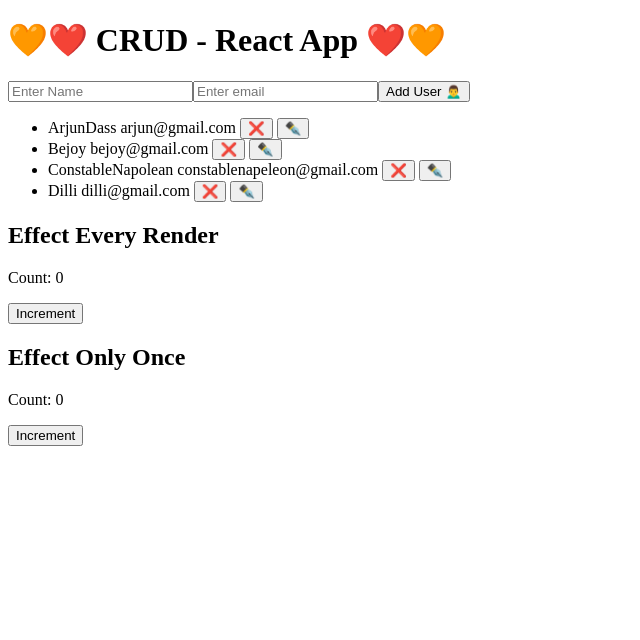
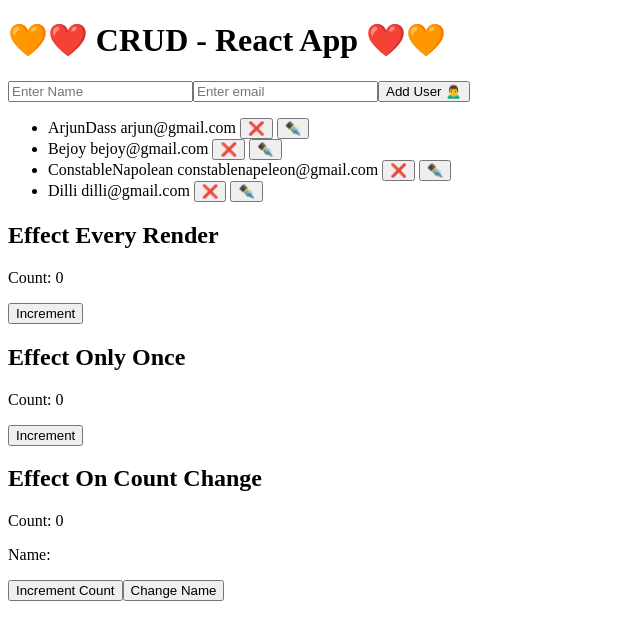
Before and after one commit to Hari-Learn/crud-app, a React (Vite) app: page / in a window 1280 px wide. Shown: the top 640 px of the page, without its empty margins (0-640 px from the left). Built offline with nearby package versions, Linux system fonts and the light colour scheme.

Commit message:
used useEffect when state or props changes

```diff
--- a/src/App.jsx
+++ b/src/App.jsx
@@ -7,6 +7,7 @@ import UserForm from './comp/UserForm'
 import UserEffectDemo from './comp/UserEffectDemo'
 import UseEffectWithoutDependencyArray from './comp/UseEffectWithoutDependencyArray'
 import UseEffectEmptyArray from './comp/UseEffectEmptyArray'
+import UseEffectWhenStateChange from './comp/UseEffectWhenStateChange'
 
 
 function App() {
@@ -66,6 +67,8 @@ function App() {
 
 
       <UseEffectEmptyArray></UseEffectEmptyArray>
+
+      <UseEffectWhenStateChange></UseEffectWhenStateChange>
     </>
   )
 }
--- a/src/comp/UseEffectEmptyArray.jsx
+++ b/src/comp/UseEffectEmptyArray.jsx
@@ -19,3 +19,6 @@ const UseEffectEmptyArray = () => {
 }
 
 export default UseEffectEmptyArray
+
+//[] means “run once on mount.”
+//Updates to state or props do not trigger the effect again.
--- /dev/null
+++ b/src/comp/UseEffectWhenStateChange.jsx
@@ -0,0 +1,36 @@
+import React from "react";
+import { useEffect } from "react";
+import { useState } from "react";
+
+const UseEffectWhenStateChange = () => {
+    const [count, setCount] = useState(0);
+    const [name, setName] = useState("");
+
+  useEffect(() => {
+    console.log("Effect runs when 'count' changes:", count);
+  }, [count]);
+
+  useEffect(() => {
+    console.log("Effect runs when 'name' changes:", name);
+  }, [name]);
+
+  return (
+    <div>
+      <h2>Effect On Count Change</h2>
+      <p>Count: {count}</p>
+      <p>Name: {name}</p>
+      <button onClick={() => setCount(count + 1)}>Increment Count</button>
+      <button onClick={() => setName("John " + Math.random().toFixed(2))}>
+        Change Name
+      </button>
+    </div>
+  );
+}
+
+export default UseEffectWhenStateChange
+
+// No array → every render
+
+// Empty array → once (on mount)
+
+// Specific dependencies → when those change
```
